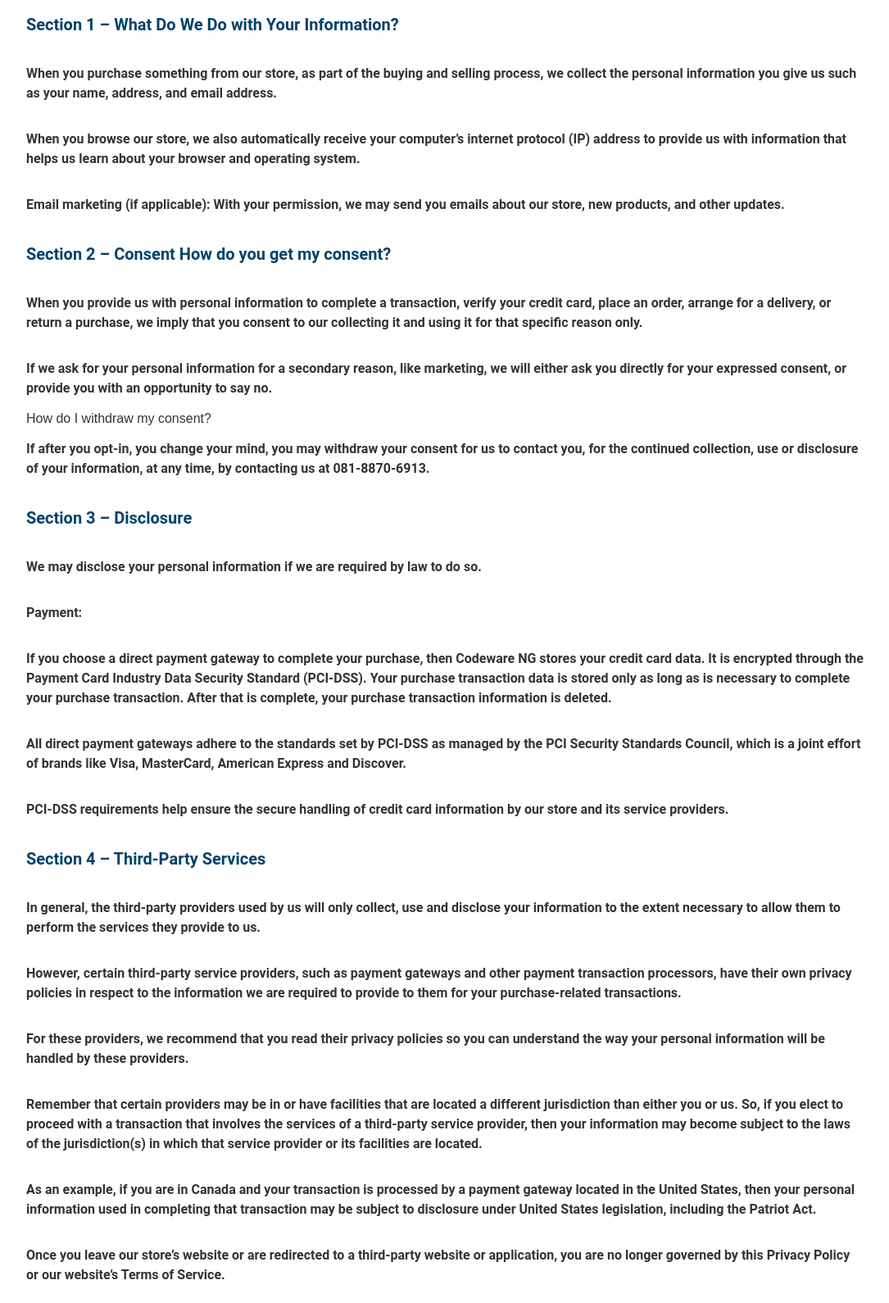
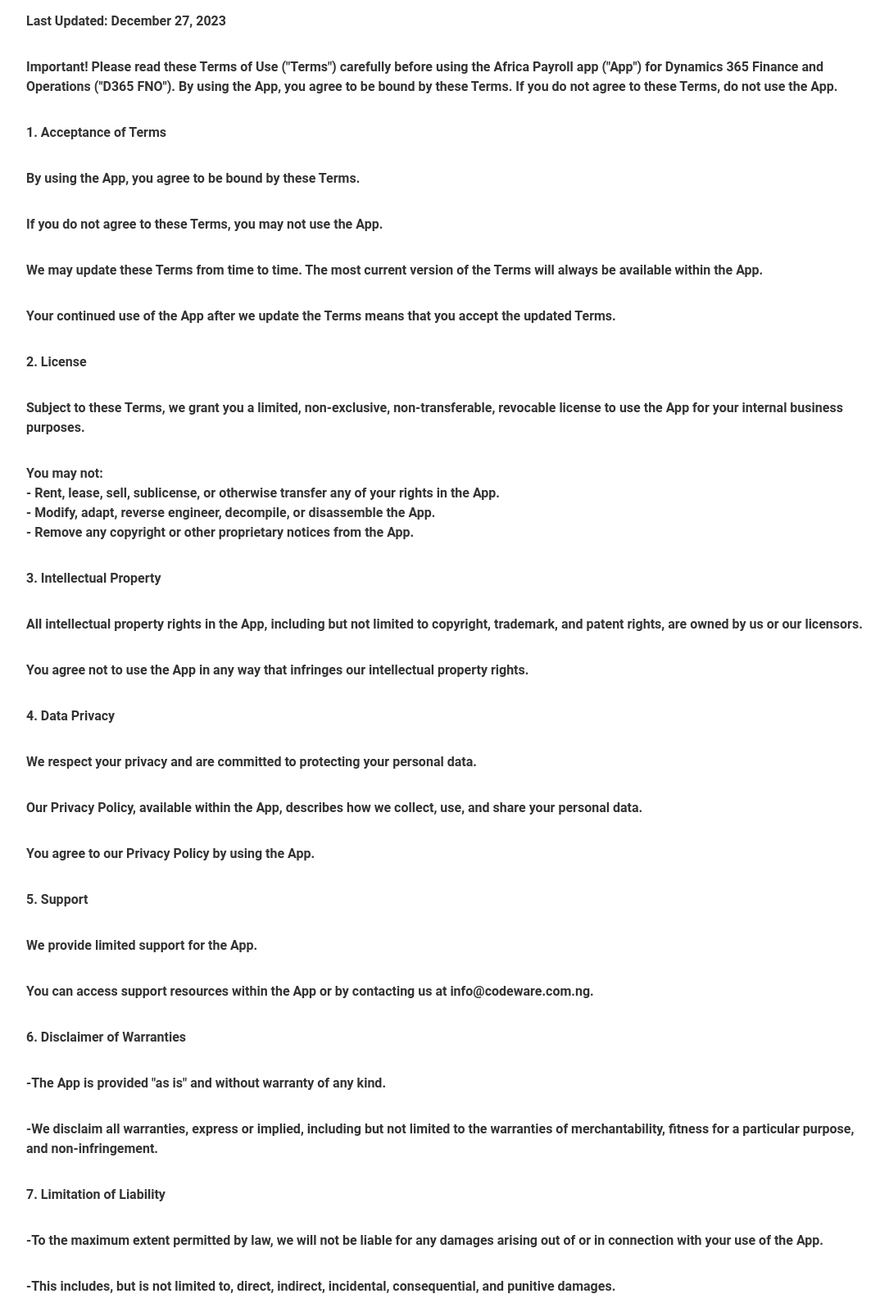
Before and after one commit to ccobasi/privacy-policy, a plain HTML site: page index.html in a window 1280 px wide. Shown: the part 58-1648 px from the top of the page at 82% size, without its empty margins (96-1181 px from the left). Drawn offline with Linux system fonts and the light colour scheme.

Commit message:
Update terms of use

```diff
--- a/index.html
+++ b/index.html
@@ -3,13 +3,18 @@
 <head>
     <meta charset="UTF-8">
     <meta name="viewport" content="width=device-width, initial-scale=1.0">
-    <title>Privacy Policy | Sales Analysis Report</title>
+    <title>Terms of Use | Africa Payroll</title>
     <link rel="stylesheet" href="./style.css">
 </head>
 <body>
     <div class="policy">
-        <h1>Privacy Policy</h1>
-        <h3>Section 1 – What Do We Do with Your Information?</h3>
+        <h1>Terms of Use for Africa Payroll</h1>
+        <p>Last Updated: December 27, 2023</p>
+        <p>Important! Please read these Terms of Use ("Terms") carefully before using the Africa Payroll app ("App") for Dynamics
+        365 Finance and Operations ("D365 FNO"). By using the App, you agree to be bound by these Terms. If you do not agree to
+        these Terms, do not use the App.</p>
+
+        <!-- <h3>Section 1 – What Do We Do with Your Information?</h3>
        <p>When you purchase something from our store, as part of the buying and selling process, we collect the personal
     information you give us such as your name, address, and email address.</p>
 
@@ -113,7 +118,73 @@
 
         <h3>Questions and Contact Information</h3>
         <p>If you would like to: access, correct, amend or delete any personal information we have about you, register a complaint,
-        or simply want more information to contact us at 081-8870-6913 or email to us at info@codeware.com.ng</p>
+        or simply want more information to contact us at 081-8870-6913 or email to us at info@codeware.com.ng</p> -->
+
+        <p>1. Acceptance of Terms</p>
+
+        <p>By using the App, you agree to be bound by these Terms.</p>
+        <p>If you do not agree to these Terms, you may not use the App.</p>
+        <p>We may update these Terms from time to time. The most current version of the Terms will always be available within
+        the App.</p>
+        <p>Your continued use of the App after we update the Terms means that you accept the updated Terms.</p>
+
+        <p>2. License</p>
+
+        <p>Subject to these Terms, we grant you a limited, non-exclusive, non-transferable, revocable license to use the App
+        for your internal business purposes.</p>
+        <p>You may not:
+        <br>- Rent, lease, sell, sublicense, or otherwise transfer any of your rights in the App.
+        <br>- Modify, adapt, reverse engineer, decompile, or disassemble the App.
+        <br>- Remove any copyright or other proprietary notices from the App.</p>
+
+        <p>3. Intellectual Property</p>
+
+        <p>All intellectual property rights in the App, including but not limited to copyright, trademark, and patent rights,
+        are owned by us or our licensors.</p>
+        <p>You agree not to use the App in any way that infringes our intellectual property rights.</p>
+
+        <p>4. Data Privacy</p>
+
+        <p>We respect your privacy and are committed to protecting your personal data.</p>
+        <p>Our Privacy Policy, available within the App, describes how we collect, use, and share your personal data.</p>
+        <p>You agree to our Privacy Policy by using the App.</p>
+
+        <p>5. Support</p>
+
+        <p>We provide limited support for the App.</p>
+        <p>You can access support resources within the App or by contacting us at info@codeware.com.ng.</p>
+
+        <p>6. Disclaimer of Warranties</p>
+
+        <p>-The App is provided "as is" and without warranty of any kind.</p>
+        <p>-We disclaim all warranties, express or implied, including but not limited to the warranties of merchantability,
+        fitness for a particular purpose, and non-infringement.</p>
+
+        <p>7. Limitation of Liability</p>
+
+        <p>-To the maximum extent permitted by law, we will not be liable for any damages arising out of or in connection with
+        your use of the App.</p>
+        <p>-This includes, but is not limited to, direct, indirect, incidental, consequential, and punitive damages.</p>
+
+        <p>8. Indemnification</p>
+
+        <p>-You agree to indemnify and hold us harmless from any losses, damages, or costs, including reasonable attorneys'
+        fees, arising out of or in connection with your use of the App.</p>
+
+        <p>9. Governing Law</p>
+
+        <p>-These Terms will be governed by the laws of your country.</p>
+
+        <p>10. Entire Agreement
+
+        <p>-These Terms constitute the entire agreement between you and us regarding your use of the App.</p>
+
+        <p>11. Severability</p>
+
+        <p>-If any provision of these Terms is held to be invalid or unenforceable, such provision shall be struck and the
+        remaining provisions shall remain in full force and effect.</p>
+
+        <p>12. If you have any questions about these Terms, please contact us at info@codeware.com.ng
 
     </div>
 </body>
```
